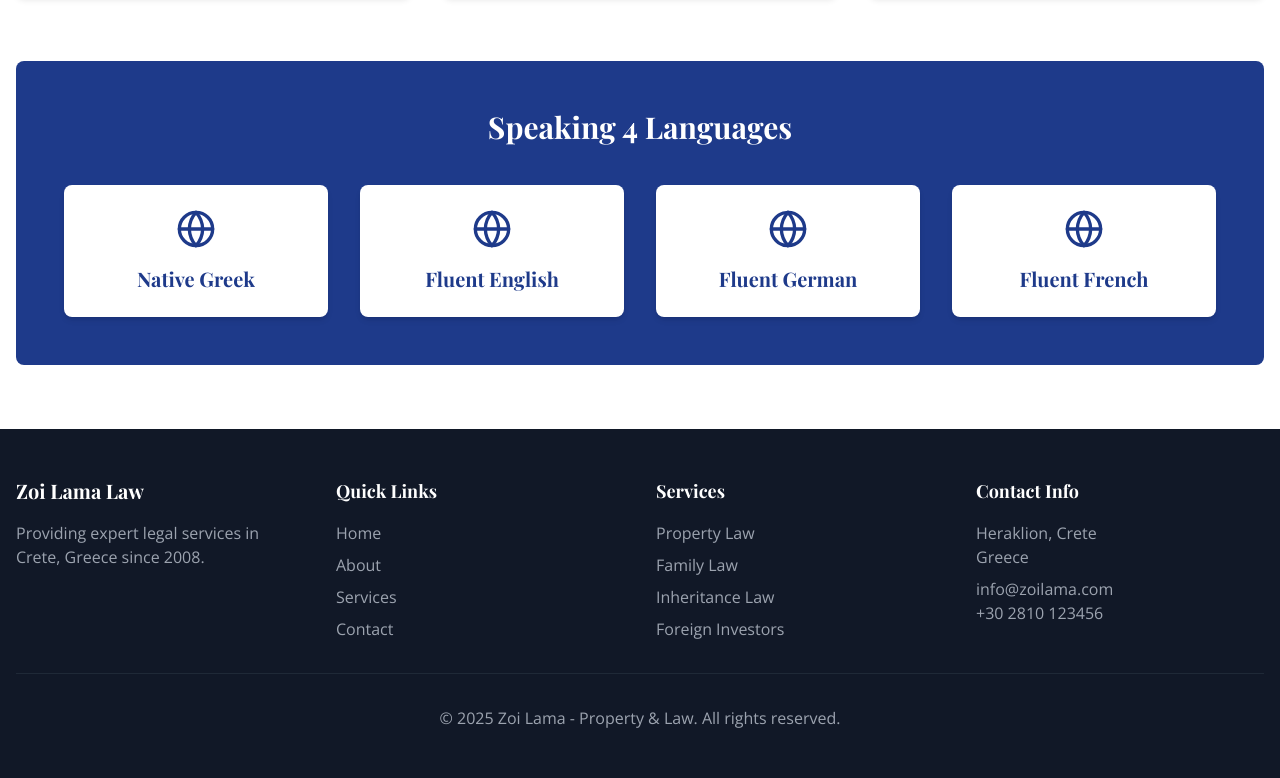
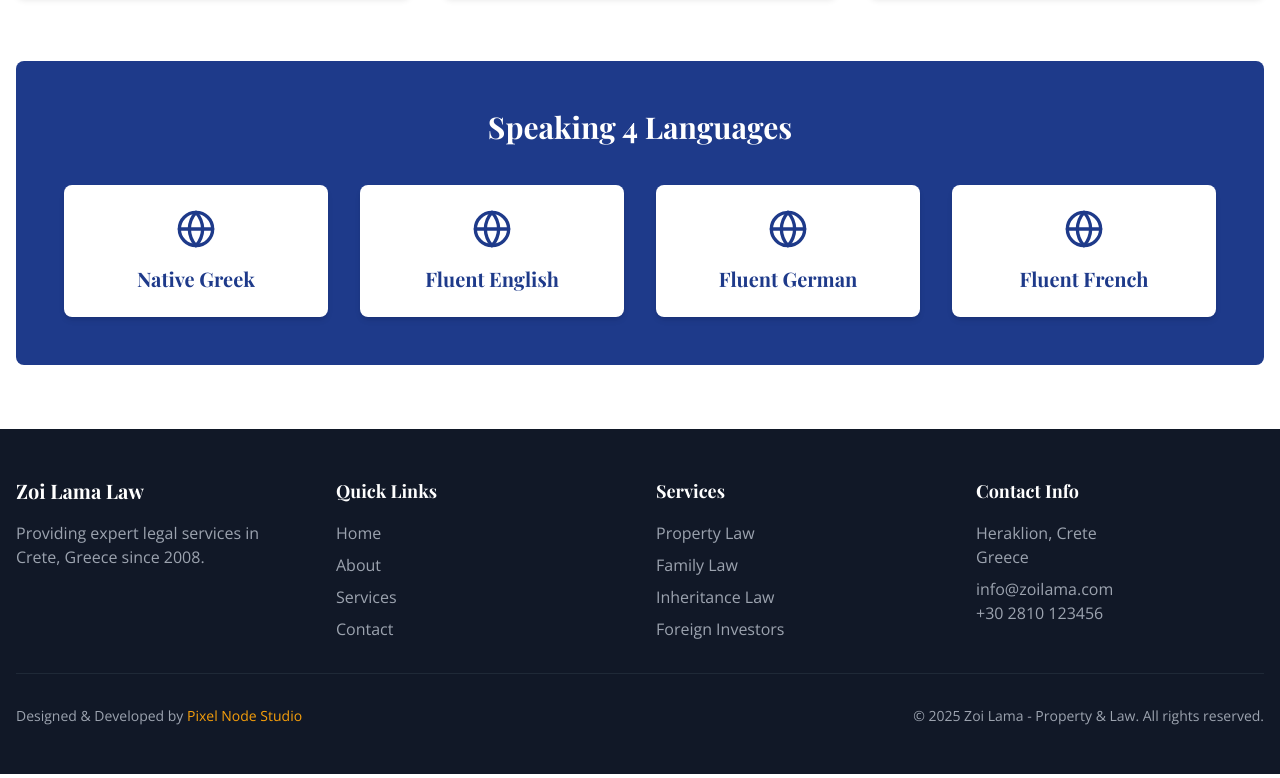
Before and after one commit to Pixel-Node-Studio/zoilama.gr, a plain HTML site: page biography.html in a window 1280 px wide. Shown: the part 1529-2307 px from the top of the page. Drawn offline with nearby package versions, Linux system fonts and the light colour scheme.

Commit message:
biography

```diff
--- a/biography.html
+++ b/biography.html
@@ -239,7 +239,13 @@
                     </address>
                 </div>
             </div>
-            <div class="border-t border-gray-800 mt-8 pt-8 text-center text-gray-400">
+            <div class="border-t border-gray-800 mt-8 pt-8 text-gray-400 flex flex-col md:flex-row justify-between items-center text-sm">
+                <p class="mb-2 md:mb-0">
+                    Designed & Developed by
+                    <a href="https://www.pixelnodestudio.com" target="_blank" class="text-amber-500 hover:underline">
+                        Pixel Node Studio
+                    </a>
+                </p>
                 <p>&copy; 2025 Zoi Lama - Property & Law. All rights reserved.</p>
             </div>
         </div>
```
